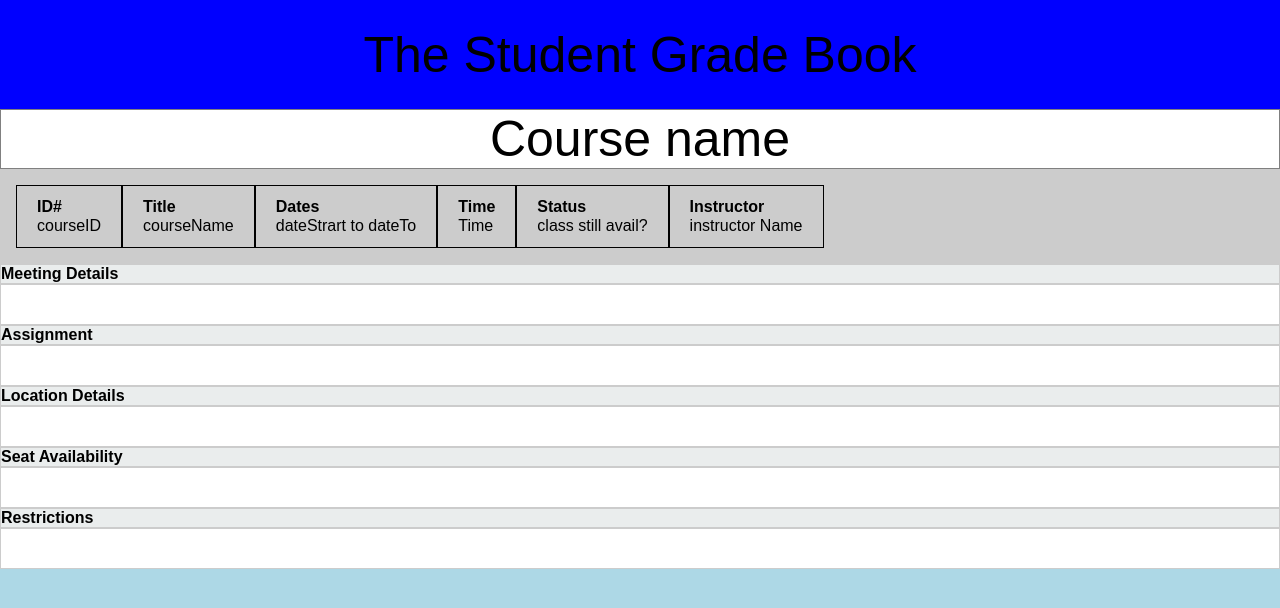
After one commit to dangthuy112/ICS499_PROJECT, a PHP site: page /CourseDetail.html in a window 1280 px wide. The commit adds this page. Shown: the top 608 px of the page. Run offline with PHP 8.4, Linux system fonts and the light colour scheme.

Commit message:
course detail

```diff
--- /dev/null
+++ b/Gradebook/CourseDetail.html
@@ -0,0 +1,80 @@
+<!DOCTYPE html>
+<html>
+<head>
+<meta name="viewport" content="width=device-width, initial-scale=1">
+<link rel="stylesheet" href="assets/css/coursedetail.css">
+</head>
+<body>
+  <div class="header1" >
+    <p style="font-size:50px; text-align:center;"> The Student Grade Book</p>
+    </div>
+
+    <div style="border:1px solid grey;text-align:center; background-color: white;">
+     <p style="font-size:50px;"> Course name</p>
+    </div>
+
+
+
+    <div class="container">
+      <div class="floatdiv">
+       <b>ID# <br></b>
+       <p class="header">courseID</p>
+      </div>
+      <div class="floatdiv">
+        <b>Title <br></b>
+        <p class="header">courseName
+        </p>
+      </div>
+       <div class="floatdiv">
+        <b>Dates<br></b>
+        <p class="header"> dateStrart to dateTo<br>
+
+        </p>
+      </div>
+      <div class="floatdiv">
+        <b>Time<br></b>
+        <p class="header">Time<br>
+        </p>
+      </div>
+       <div class="floatdiv">
+        <b>Status<br></b>
+       <p class="header">class still avail?
+       </p>
+      </div>
+      <div class="floatdiv">
+        <b>Instructor<br></b>
+        <p class="header">instructor Name
+        </p>
+      </div>
+      </div>
+    </div>
+
+
+
+
+
+    <div>
+      <label class="label" for="grade"><b>Meeting Details</b></label>
+      <input >
+      <label class="label" for="assig"><b>Assignment</b></label>
+      <input >
+      <label for="actv"><b>Location Details</b></label>
+      <input >
+      <label class="label" for="grade"><b>Seat Availability</b></label>
+      <input >
+      <label class="label" for="assig"><b>Restrictions</b></label>
+      <input >
+
+    </div>
+
+
+
+
+
+
+
+
+
+
+</body>
+</html>
--- a/Gradebook/GradeList.html
+++ b/Gradebook/GradeList.html
@@ -3,13 +3,9 @@
 <head>
 <meta name="viewport" content="width=device-width, initial-scale=1">
 <link rel="stylesheet" href="assets/css/gradelist-form.css">
-<style>
-body {font-family: Arial, Helvetica, sans-serif ;background-color: lightblue;}
-form {border: 3px solid #f1f1f1;}
-</style>
 </head>
 <body>
-  <div style="border:1px solid #ccc;text-align:center;background-color:blue;">
+  <div class="header1">
    <p style="font-size:50px;"> The Student Grade Book</p>
    </div>
 
--- /dev/null
+++ b/Gradebook/assets/css/coursedetail.css
@@ -0,0 +1,92 @@
+/*
+
+    author: Trung Pham
+
+*/
+body {font-family: Arial, Helvetica, sans-serif ;background-color: lightblue;}
+form {border: 3px solid #f1f1f1;}
+input
+ {
+    width: 100%;
+    height: 20%;
+    padding: 12px 20px;
+    display: inline-block;
+    border: 1px solid #ccc;
+    box-sizing: border-box;
+  }
+
+  label
+  {
+    border: 1px solid #ccc;
+    width:100%;
+    display: inline-block;
+    box-sizing: border-box;
+    background-color: #EAEDED;
+  }
+ .header1{
+    border:1px solid #ccc;
+    text-align:center;
+    background-color:blue;
+    border: 1px blue;
+    display: inline-block;
+    box-sizing: border-box;
+    width: 100%;
+    padding: 2% 10%;
+}
+
+
+*{
+    margin: 0;
+    padding: 0;
+    font-family:Arial, Helvetica, sans-serif;
+}
+
+
+/*css for footer*/
+.footer{
+    background-color: #70a1ff;
+    color: white;
+}
+/*CSS FOR FLOAT DIVIDE*/
+.floatdiv
+{
+    border: 1px solid black;
+    width: auto;
+    height: 20%;
+    padding: 12px 20px;
+    display: inline-block;
+    border: 1px solid black;
+    box-sizing: border-box;
+    font-family: algerian, courier;
+    background-color: solid green;
+
+}
+.floatdiv header
+{
+    font-size: 20px;
+    text-align: center;
+    writing-mode: horizontal-tb;
+
+
+}
+.floatdiv header
+{
+    font-size: 20px;
+    text-align: center;
+    writing-mode: horizontal-tb;
+
+}
+.floatdiv.b
+{
+font-size: 20px;
+text-align: center;
+writing-mode: horizontal-tb;
+}
+.container
+{   width: 100%;
+    background-color: #ccc;
+    display: flex;
+    padding: 16px;
+    border: 1px #ccc;
+
+  }
```
Also changed, not shown: Gradebook/assets/css/gradelist-form.css (+10 -1 lines).
